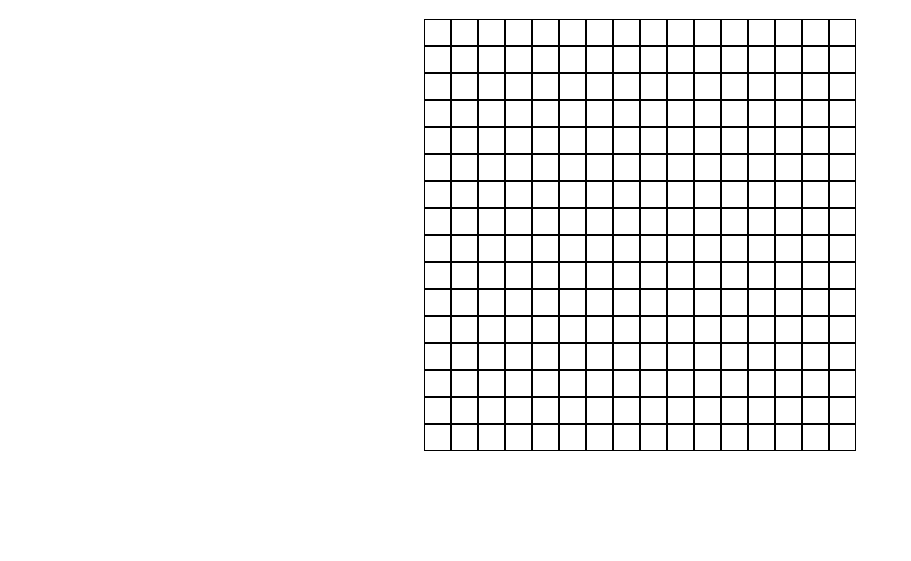
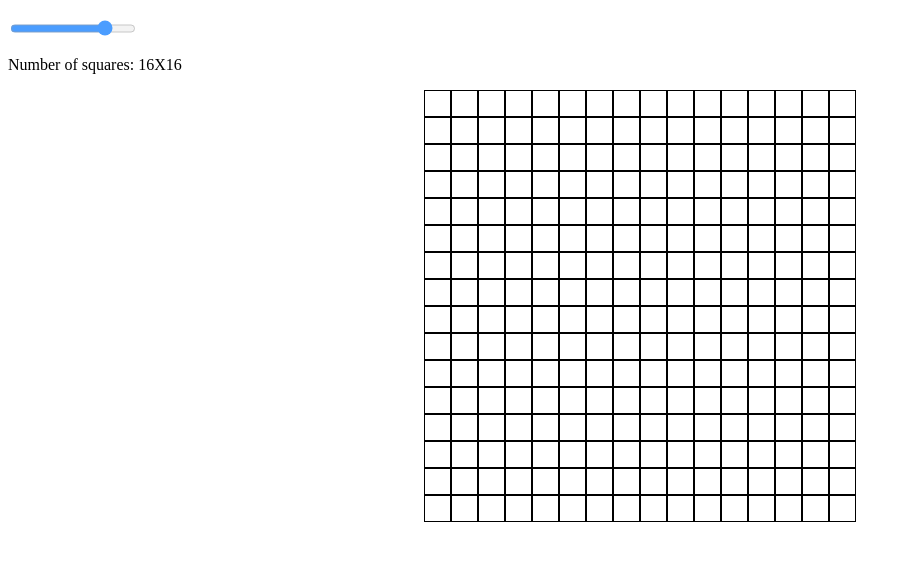
Before and after one commit to CovetingAphid3/etch-a-skecth, a plain HTML site: page index.html in a window 1280 px wide. Shown: the part 69-630 px from the top of the page, without its empty margins (0-911 px from the left). Drawn offline with Linux system fonts and the light colour scheme.

Commit message:
added slider

```diff
--- a/index.html
+++ b/index.html
@@ -12,6 +12,10 @@
       <div class="heading">
         <h1>Etch-a-Sketch</h1>
       </div>
+      <div class="options">
+        <input type="range" min="1" max="20" value="16" class="slider" id="myRange">
+        <p id="demo">Number of squares: 10</p>
+      </div>
     </header>
 
     <main>
--- a/script.js
+++ b/script.js
@@ -1,28 +1,38 @@
-const container = document.getElementById("container");
+let slider = document.getElementById("myRange");
+  let output = document.getElementById("demo");
+  let container = document.getElementById("container");
 
+  // Function to create the grid
+  function createGrid(size) {
+    // Clear previous grid
+    container.innerHTML = "";
 
+    output.innerHTML = "Number of squares: " + size + "X" + size;
 
+    for (let i = 1; i <= size; i++) {
+      // Create a new container div for each row
+      let rowContainer = document.createElement("div");
 
-
-
-
-for (let i = 1; i <= 16; i++) {
-
-    //create a new container div for each row
-    let rowContainer = document.createElement("div")
-
-    for (let j = 1; j <= 16; j++) {
+      for (let j = 1; j <= size; j++) {
         let div = document.createElement('div');
-        div.classList.add('blocks')
+        div.classList.add('blocks');
         rowContainer.appendChild(div);
-
       }
 
-    //append the row container to the main container
-    container.appendChild(rowContainer)
-};
+      // Append the row container to the main container
+      container.appendChild(rowContainer);
+    }
+  }
 
+  // Display the default grid
+  createGrid(slider.value);
 
+  // Update the grid when the slider value changes
+  slider.addEventListener("input", function () {
+    createGrid(slider.value);
+  });
+
+  // Change color of squares on hover
   container.addEventListener('mouseover', function (event) {
     if (event.target.classList.contains('blocks')) {
       event.target.classList.add('hovered');
--- a/style.css
+++ b/style.css
@@ -13,6 +13,37 @@
   border: 1px solid;
 }
 
+
+
 .hovered {
   background-color: black;
 }
+
+.slider {
+    width: 10%;
+    height: 15px;
+    border-radius: 5px;
+    background: #d3d3d3;
+    outline: none;
+    opacity: 0.7;
+    -webkit-transition: .2s;
+    transition: opacity .2s;
+  }
+
+  .slider::-webkit-slider-thumb {
+    -webkit-appearance: none;
+    appearance: none;
+    width: 25px;
+    height: 25px;
+    border-radius: 50%;
+    background: #04AA6D;
+    cursor: pointer;
+  }
+
+  .slider::-moz-range-thumb {
+    width: 25px;
+    height: 25px;
+    border-radius: 50%;
+    background: #04AA6D;
+    cursor: pointer;
+  }
```
Lines whose indentation alone changed are shown as unchanged.
